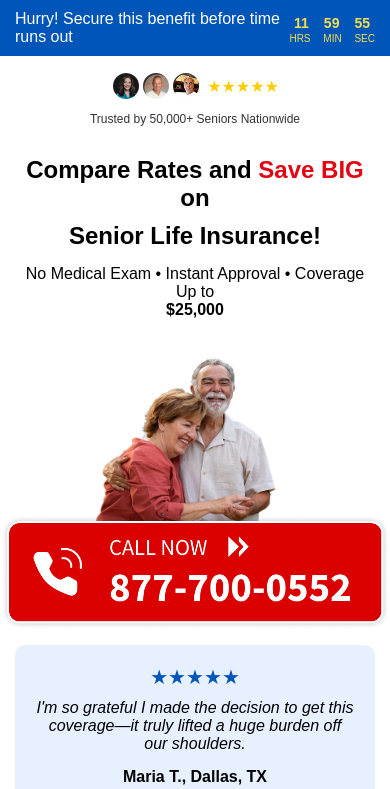
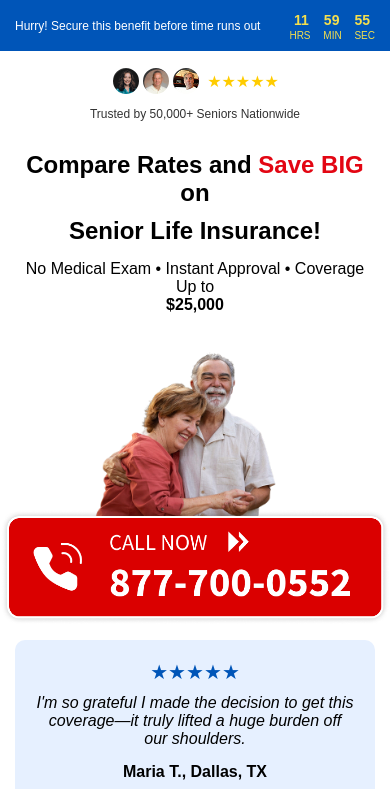
Before and after one commit to alamgir20/onepage, a plain HTML site: page index.html in a window 390 px wide. Shown: the top 789 px of the page. Drawn offline with Linux system fonts and the light colour scheme.

Commit message:
html-upload

```diff
--- a/index.html
+++ b/index.html
@@ -23,7 +23,18 @@
     display: flex;
     justify-content: space-between;
     align-items: center;
+    font-size: 16px;
+    white-space: nowrap; /* Prevent text from wrapping */
+    overflow: hidden; /* Hide overflow if the text is too long */
 }
+
+/* Media query for mobile devices */
+@media (max-width: 600px) {
+    .header {
+        font-size: 12px; /* Reduce font size on mobile to fit the text in one line */
+    }
+}
+
         .timer-container {
             display: flex;
             flex-direction: column;
```
Lines whose indentation alone changed are shown as unchanged.
